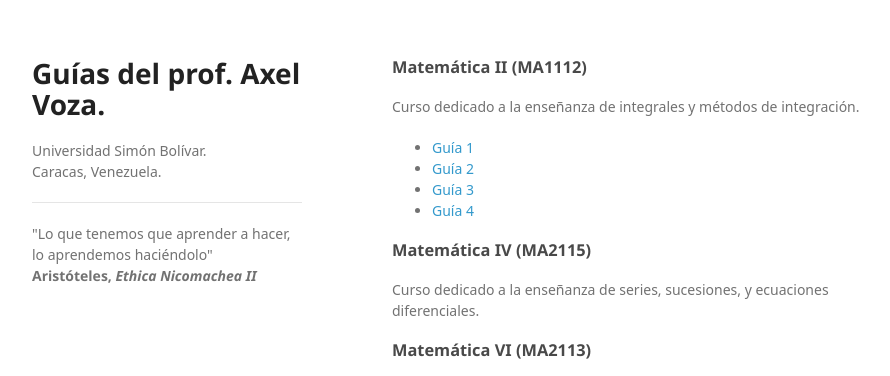
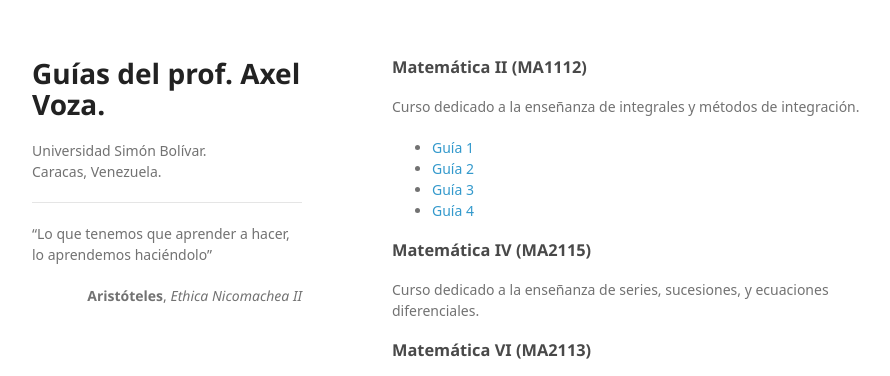
Before and after one commit to dreamtigers/mateusb, a plain HTML site: page index.html in a window 1280 px wide. Shown: the top 376 px of the page, without its empty margins (178-1068 px from the left). Drawn offline with Linux system fonts and the light colour scheme; a web font is replaced by a local one.

Commit message:
Update index.html

```diff
--- a/index.html
+++ b/index.html
@@ -19,8 +19,8 @@
         <p>Universidad Simón Bolívar. <br>
         Caracas, Venezuela.</p>
         <hr></hr>
-        <p>"Lo que tenemos que aprender a hacer, lo aprendemos haciéndolo" <br>
-        <b>Aristóteles, <i>Ethica Nicomachea II</i></b></p>
+        <p><q>Lo que tenemos que aprender a hacer, lo aprendemos haciéndolo</q></p>
+        <p align="right"><b>Aristóteles</b>, <i>Ethica Nicomachea II</i></p>
       </header>
       <section>
         <h3>
```
